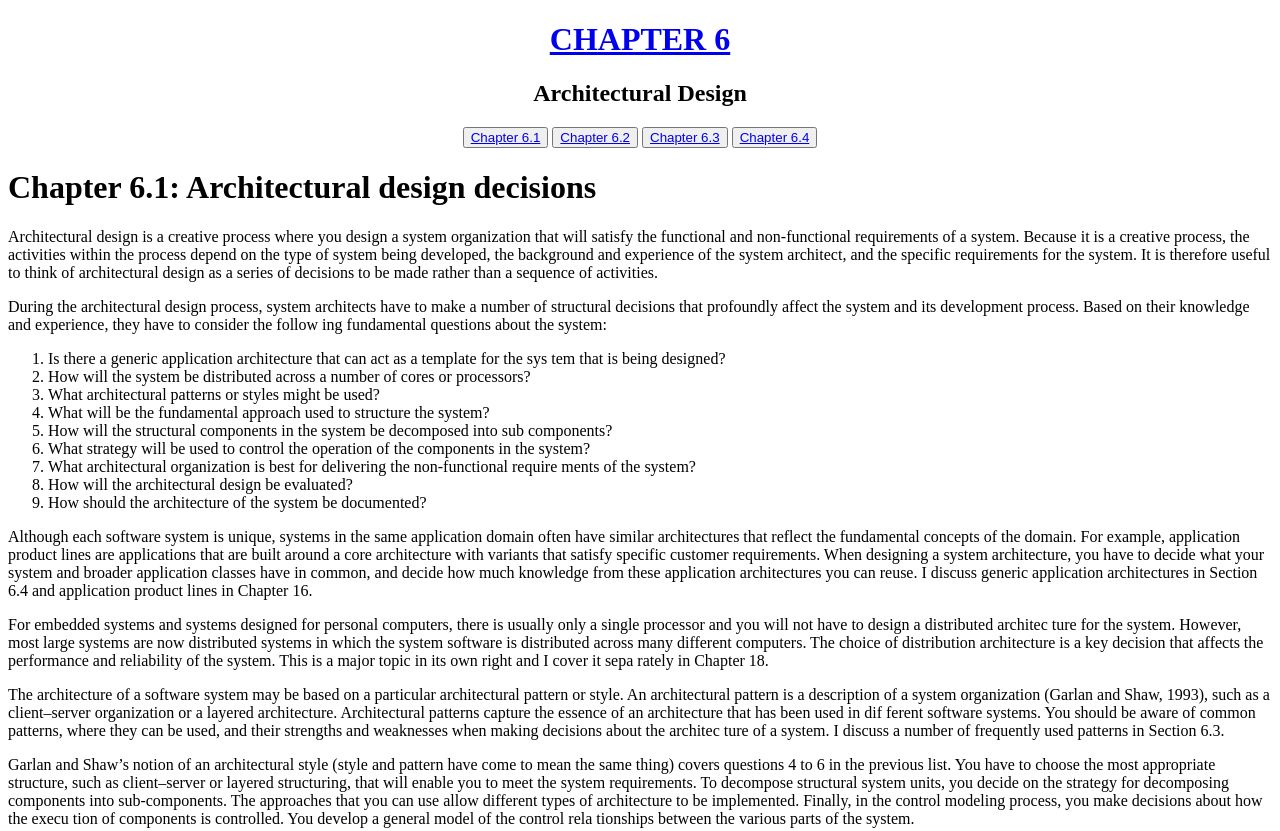
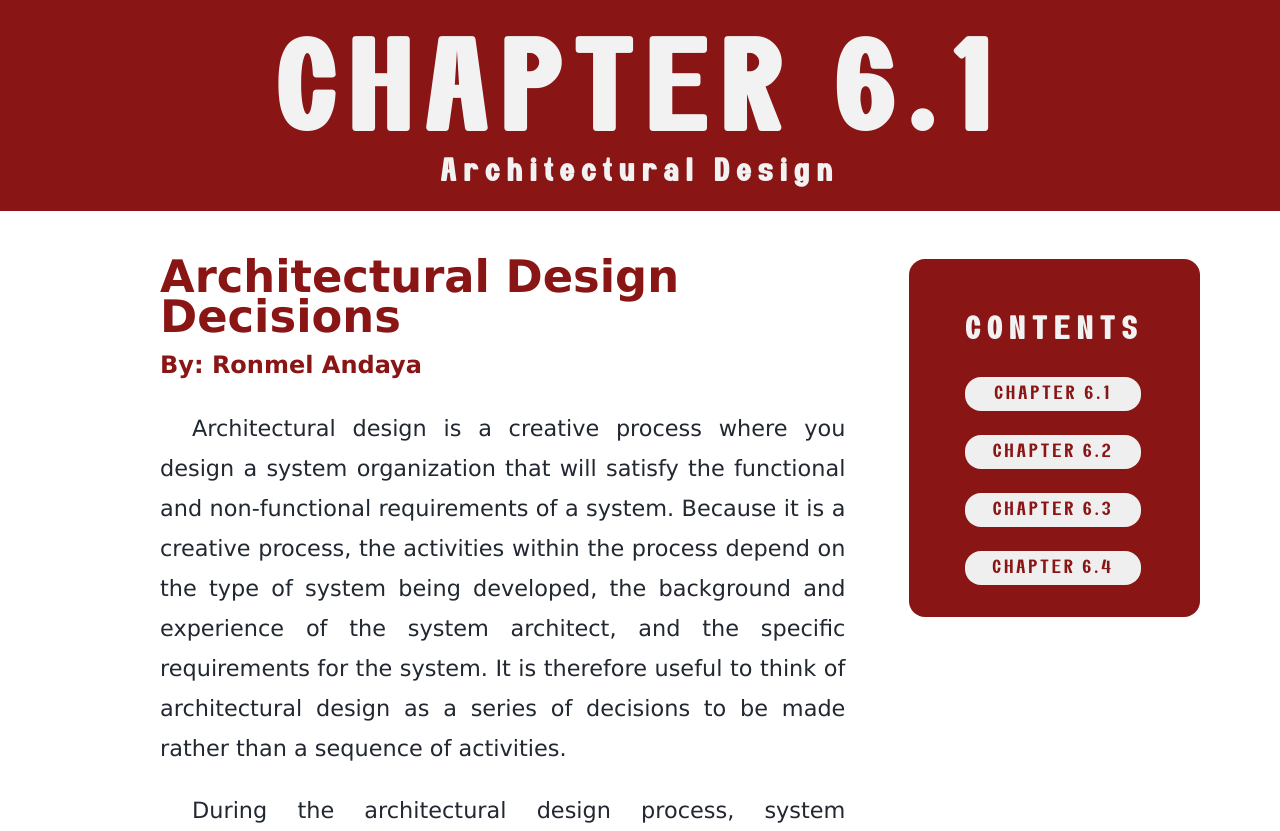
Before and after one commit to majo-123/Architectural-Design, a plain HTML site: page chapter_6-1.html in a window 1280 px wide. Shown: the top 831 px of the page. Drawn offline with Linux system fonts and the light colour scheme.

Commit message:
css design commit

```diff
--- a/chapter_6-1.html
+++ b/chapter_6-1.html
@@ -12,17 +12,15 @@
 
     <header>
         <center>
-            <h1><a href="homepage.html">CHAPTER 6</a></h1>
+            <h1><a href="homepage.html">CHAPTER 6.1</a></h1>
             <h2>Architectural Design</h2>
-            <button><a href="chapter_6-1.html">Chapter 6.1</a></button>
-            <button><a href="6.2.html">Chapter 6.2</a></button>
-            <button><a href="Chapter6_3.html">Chapter 6.3</a></button>
-            <button><a href="Chapter6.4.html">Chapter 6.4</a></button>
         </center>
     </header>
 
     <main>
-        <h1>Chapter 6.1: Architectural design decisions</h1>
+        <div class="main_content">
+        <h1>Architectural Design Decisions</h1>
+        <h2>By: Ronmel Andaya</h2>
         <p>Architectural design is a creative process where you design a system organization
             that will satisfy the functional and non-functional requirements of a system. Because
             it is a creative process, the activities within the process depend on the type of system
@@ -127,6 +125,15 @@
             against reference architectures or generic architectural patterns. Bosch’s (2000)
             description of the non-functional characteristics of architectural patterns can also be
             used to help with architectural evaluation.</p>
+        </div>
+
+        <div class="sidenav">
+            <h3>Contents</h3>
+            <button><a href="chapter_6-1.html">Chapter 6.1</a></button>
+            <button><a href="6.2.html">Chapter 6.2</a></button>
+            <button><a href="Chapter6_3.html">Chapter 6.3</a></button>
+            <button><a href="Chapter6.4.html">Chapter 6.4</a></button>
+        </div>
 
     </main>
     <footer>
--- a/src/assets/styles.css
+++ b/src/assets/styles.css
@@ -1,6 +1,134 @@
-footer{
-    background-color: rgb(137, 21, 21);
-    margin: 0
+:root {
+  --primary: #891515;
+  --light: #f2f2f2;
+  --dark: #222831;
+}
+
+@font-face {
+  font-family: 'Blona';
+  src: url('fonts/BLONA.ttf');
+}
+
+body {
+  box-sizing: border-box;
+  margin: 0;
+}
+
+header {
+  background-color: var(--primary);
+  padding: 1rem;
+  margin-bottom: 1rem;
+  color: var(--light);
+  padding-top: 2.2rem;
+  padding-bottom: 1.5rem;
+}
+header > center > h1 > a {
+  text-decoration: none;
+  color: var(--light);
+  font-size: 8rem;
+  font-family: 'Blona';
+  letter-spacing: 1rem;
+}
+
+header > center > h2 {
+  font-size: 2rem;
+  font-family: 'Blona';
+  letter-spacing: 0.5rem;
+}
+
+header > center > h1,
+header > center > h2 {
+  margin: 0;
+}
+
+main {
+  display: flex;
+  gap: 4rem;
+  padding-right: 5rem;
+  padding-left: 5rem;
+}
+
+.main_content {
+  font-size: 1.4rem;
+  width: 80%;
+  padding-left: 5rem;
+  font-family: Verdana, Geneva, Tahoma, sans-serif;
+  color: var(--dark);
+  line-height: 2.5rem;
+}
+
+.main_content > p {
+  text-indent: 2rem;
+  text-align: justify;
+}
+
+.main_content > h1 {
+  color: var(--primary);
+  margin-bottom: 0;
+}
+.main_content > h2 {
+  color: var(--primary);
+  margin-top: 0.5rem;
+  font-size: 1.5rem;
+}
+.main_content > ol {
+  padding-left: 6rem;
+}
+
+.sidenav {
+  background-color: var(--primary);
+  position: sticky;
+  top: 6rem;
+  height: max-content;
+  display: flex;
+  flex-direction: column;
+  padding: 2rem;
+  padding-left: 3.5rem;
+  padding-right: 3.5rem;
+  gap: 1.5rem;
+  border-radius: 1rem;
+  margin-top: 2rem;
+}
+
+.sidenav > h3 {
+  font-family: 'Blona';
+  text-transform: uppercase;
+  letter-spacing: 0.5rem;
+  color: var(--light);
+  padding-bottom: 0.5rem;
+  padding-top: 1.5rem;
+}
+
+.sidenav > button {
+  padding: 0.5rem;
+  font-size: 1rem;
+  border-radius: 1rem;
+  width: 11rem;
+  border: none;
+}
+
+.sidenav :hover {
+  scale: 1.1;
+  transition: 1s;
+}
+
+.sidenav > button > a {
+  text-decoration: none;
+  font-family: 'Blona';
+  color: var(--primary);
+  letter-spacing: 0.2rem;
+  font-size: 1.2rem;
+  text-transform: uppercase;
+}
+
+.sidenav > h3 {
+  font-size: 2rem;
+  margin: 0;
+}
+
+footer {
+  background-color: var(--primary);
+  margin: 0;
 }
 
 footer > section {
@@ -8,35 +136,34 @@ footer > section {
   justify-content: space-between;
 }
 
-footer > section > div > h3{
-    font-size: 2rem;
+footer > section > div > h3 {
+  font-size: 3rem;
   padding: 0px 80px;
-    color: #FBF9D1;
+  color: var(--light);
   margin-top: 3rem;
   margin-bottom: 1rem;
   text-transform: uppercase;
-    font-family: Verdana, Geneva, Tahoma, sans-serif;
-
+  font-family: 'Blona';
+  letter-spacing: 0.3rem;
 }
 
-footer > section > ul{
+footer > section > ul {
   list-style: none;
   display: flex;
   justify-content: center;
   width: 100%;
   gap: 30px;
   padding: 0;
-
 }
 
-footer > section > ul >li{
-    background-color: #FBF9D1;
-    color: rgb(137, 21, 21);
-    font-size: 1.3rem;
+footer > section > ul > li {
+  background-color: var(--light);
+  color: var(--primary);
+  font-size: 1.7rem;
   margin-bottom: 1rem;
   padding: 1rem 2rem;
   border-radius: 20px;
   text-transform: uppercase;
-    font-family: Verdana, Geneva, Tahoma, sans-serif;
-
+  font-family: 'Blona';
+  letter-spacing: 0.2rem;
 }
```
Also changed, not shown: src/assets/fonts/BLONA.ttf (added). Lines whose indentation alone changed are shown as unchanged.
